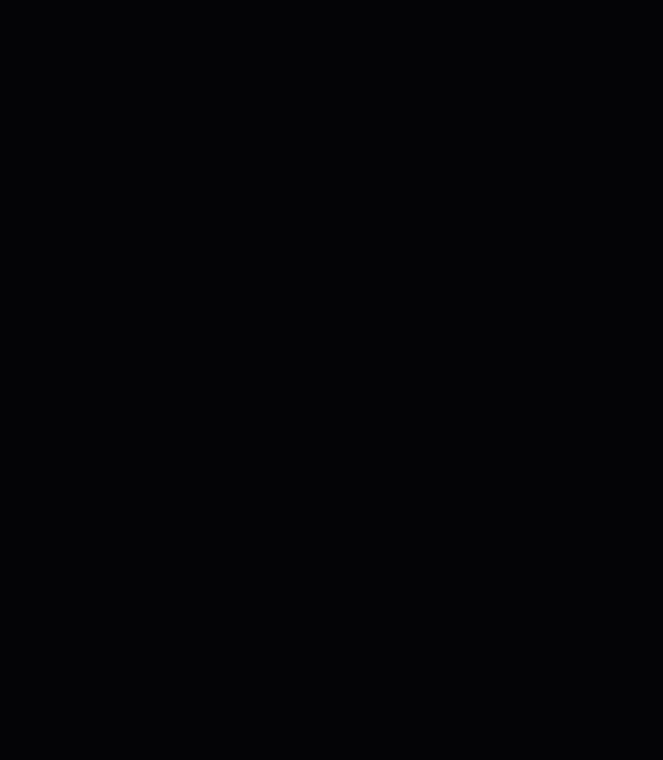
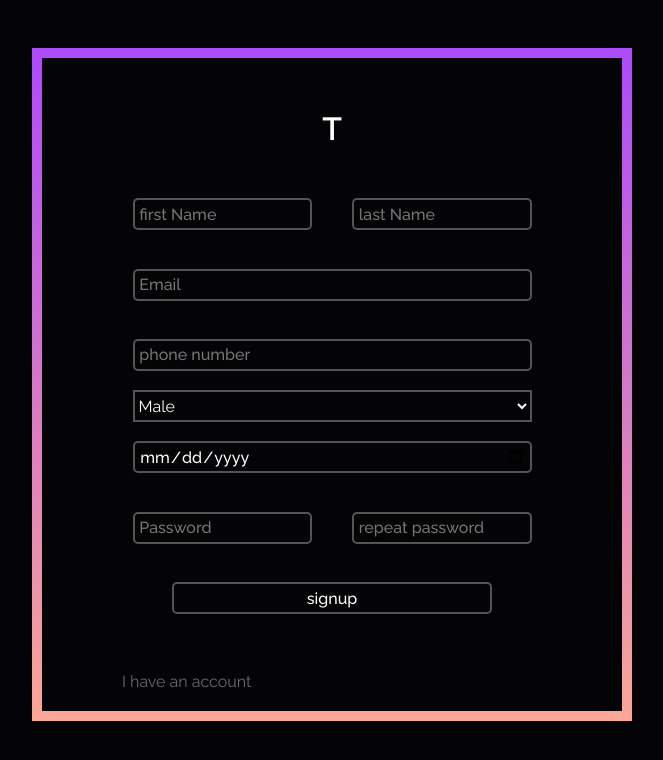
Before and after one commit to ZARAYACH/ecommerce_frontend, a React (Create React App) app: page /signup in a window 1280 px wide. Before the commit this address had no page. Shown: the top 760 px of the page, without its empty margins (308-971 px from the left). Built offline with nearby package versions, Linux system fonts and the light colour scheme; the HTML template or start-up script is replaced by a standard one.

Commit message:
signup also working just some testin in the ui

```diff
--- a/src/App.js
+++ b/src/App.js
@@ -4,6 +4,7 @@
 import {BrowserRouter as Router,Route, Routes ,Link} from 'react-router-dom';
 import Home from './component/home/home';
 import Login from './component/login/login';
+import Signup from './component/SignUp/SignUp';
 
 
 
@@ -14,6 +15,8 @@
          <Routes>
             <Route path='/' element= {<Home/>} />
             <Route path='/account' element={<Login/>} />
+            <Route path='/signup' element={<Signup/>}/>
+
          </Routes>
       </Router>
 
--- /dev/null
+++ b/src/component/SignUp/SignUp.css
@@ -0,0 +1,141 @@
+.signup-wraper{
+    width: 100%;
+    display: flex;
+    flex-direction: column;
+    justify-items: center;
+    align-items: center;
+}
+.signup-container{
+    width: 600px;
+    display: flex;
+    flex-direction: column;
+    align-items: center;
+    justify-content: center;
+    margin: 3rem 0;
+
+}
+.outline-border-signup {
+    padding: 20px;
+    border-top: 10px solid #AE4BFB;
+    border-bottom:10px solid #FBA596;
+    background-image:
+        linear-gradient(#AE4BFB, #FBA596),
+        linear-gradient(#AE4BFB, #FBA596)
+    ;
+    background-size:10px 100%;
+    background-position:0 0, 100% 0;
+    background-repeat:no-repeat;
+}
+.container-head{
+    margin: 2rem 0;
+    width: 75%;
+    display: flex;
+    align-items: center;
+    justify-content: center;
+}
+.container-head .logo{
+    text-decoration: none;
+    font-size: 2rem;
+    font-weight: 600;
+    transition: .3s;
+}
+.container-head .logo:hover{
+    opacity: .7;
+}
+.main-form{
+    width: 95%;
+    display: flex;
+    flex-direction: column;
+    justify-content: center;
+    align-items: center;
+}
+.main-form input{
+    width: 75%;
+    height: 2rem;
+    padding: .3rem;
+    margin: 1.2rem 0;
+    background-color: #040406;
+    border: 2px solid rgba(255, 255, 255, 0.316);
+    border-radius: 5px;
+    font-weight: 500;
+    transition: .3s;
+}
+.name{
+    width: 75%;
+    display: flex;
+    justify-content: space-between;
+}
+.name input{
+    width: 45%
+}
+.checkbox{
+    width: 75%;
+    display: inline;
+    text-align: left;
+    display: flex;
+    align-items: center;
+    justify-content: flex-start ;
+}
+.checkbox label{
+    margin-left: 0.3rem;
+    opacity: .7;
+}
+.main-form input[type = "checkbox"]{
+    width: 15px;
+    margin: 0;
+}
+.main-form input:focus{
+    border: 2px solid white;
+    outline: none;
+}
+.main-form input[type = "button"]{
+    width: 60%;
+    cursor: pointer;
+}
+.main-form input[type = "button"]:hover{
+    background-color: white;
+    color: #040406;
+}
+.main-form select{
+    width: 75%;
+    height: 2rem;
+    background-color: #040406;
+    border: 2px solid rgba(255, 255, 255, 0.316);
+
+}
+.forgot{
+    margin-top: 2rem;
+    width: 75%;
+    display: flex;
+    flex-direction: column;
+    align-items: flex-start;
+    justify-content: center;
+}
+.forgot a{
+    margin-top: .4rem;
+    font-weight: 400;
+    opacity: .4;
+    transition: .3s;
+    text-decoration: none;
+}
+.forgot a:hover{
+    opacity: 1;
+}
+.error{
+    border: 2px solid rgba(228, 21, 21, 0.662) !important;
+}
+.errorMessage{
+    TRANSITION: .3s;
+    font-size: .8rem;
+    width: 75%;
+    color: #dc6060;
+}
+.doneMessage{
+    TRANSITION: .3s;
+    font-size: .8rem;
+    width: 75%;
+    color: #60dc6e;
+}
+.sucess{
+    border: 2px solid rgba(77, 172, 56, 0.662) !important;
+}
--- /dev/null
+++ b/src/component/SignUp/SignUp.js
@@ -0,0 +1,199 @@
+import React, { useState, useEffect , useRef} from "react";
+import "./SignUp.css";
+import { Link,useNavigate } from "react-router-dom";
+import {
+  axiosInstancePublic
+} from "../axiosConfig/axiosInstance";
+import axios from "axios";
+
+function Signup() {
+
+    const firstNameTemp = useRef();
+    const lastNameTemp = useRef();
+    const emailTemp = useRef();
+    const phoneNumberTemp = useRef();
+    const passwordTemp = useRef();
+    const passwordRepeatTemp = useRef();
+    const genderTemp = useRef();
+    const birthDateTemp = useRef();
+    const errorMesage = useRef();
+
+    const [firstName,setFirstName] = useState("");
+    const [lastName,setLastName] = useState("");
+    const [email,setEmail] = useState("");
+    const [phoneNumber,setPhoneNumber] = useState("");
+    const [password,setPassword] = useState("");
+    const [passwordRepeat,setPasswordRepeat] = useState("");
+    const [gender,setGender] = useState("");
+    const [birthDate,setBirthDate] = useState("");
+
+
+    useEffect(() => {
+        if(password !== ""){
+          if(firstName !== "" &&
+        lastName !== "" &&
+        email !== "" &&
+        phoneNumber !== "" &&
+        password !== "" &&
+        passwordRepeat !== "" &&
+        gender !== "" &&
+        birthDate !== ""){
+          console.log(gender);
+
+            axiosInstancePublic.post
+            ("/api/v1/user/signup",
+              {
+                "firstName":firstName,
+                "lastname":lastName,
+                "email":email,
+                "phoneNumber":phoneNumber,
+                "gender":gender,
+                "birthDate":birthDate,
+                "userCredentials":{
+                  "password":password
+              }
+
+            }
+
+            ).then(res=>{
+              makeEvryEntryDone()
+              if(errorMesage.current.classList.contains("errorMessage")){
+                errorMesage.current.classList.remove("errorMessage")
+                errorMesage.current.classList.add("doneMessage")
+              }else{
+                errorMesage.current.classList.add("doneMessage")
+              }
+              errorMesage.current.textContent = res.data.success
+            })
+            .catch(err=>{
+              makeEvryEntryError()
+              console.log(err);
+              if(errorMesage.current.classList.contains("doneMessage")){
+                errorMesage.current.classList.remove("doneMessage")
+                errorMesage.current.classList.add("errorMessage")
+              }else{
+                errorMesage.current.classList.add("errorMessage")
+              }
+              errorMesage.current.textContent = err.response.data.error
+              passwordRepeatTemp.current.value =""
+              passwordTemp.current.value =""
+            })
+          }else{
+            makeEvryEntryError()
+
+          }
+        }
+       },[password]);
+
+       const makeEvryEntryError = ()=>{
+        firstNameTemp.current.classList.add("error")
+        lastNameTemp.current.classList.add("error")
+        emailTemp.current.classList.add("error")
+        genderTemp.current.classList.add("error")
+        birthDateTemp.current.classList.add("error")
+        passwordTemp.current.classList.add("error")
+        passwordRepeatTemp.current.classList.add("error")
+        phoneNumberTemp.current.classList.add("error")
+       }
+       const makeEvryEntryDone= ()=>{
+        firstNameTemp.current.classList.add("sucess")
+        lastNameTemp.current.classList.add("sucess")
+        emailTemp.current.classList.add("sucess")
+        genderTemp.current.classList.add("sucess")
+        birthDateTemp.current.classList.add("sucess")
+        passwordTemp.current.classList.add("sucess")
+        passwordRepeatTemp.current.classList.add("sucess")
+        phoneNumberTemp.current.classList.add("sucess")
+       }
+
+  return (
+    <div className="signup-wraper">
+      <div className="signup-container outline-border-signup">
+        <div className="container-head">
+          <Link to={"/"} className="logo">
+            T
+          </Link>
+        </div>
+        <div className="main-form">
+       <div className="name">
+       <input
+            ref={firstNameTemp}
+            type="text"
+            name="firstName"
+            id="firstName"
+            placeholder="first Name"
+          />
+            <input
+            ref={lastNameTemp}
+            type="text"
+            name="lastName"
+            id="lastName"
+            placeholder="last Name"
+          />
+       </div>
+          <input
+            ref={emailTemp}
+            type="text"
+            name="email"
+            id="email"
+            placeholder="Email"
+          />
+          <input
+            ref={phoneNumberTemp}
+            type="text"
+            name="phoneNumber"
+            id="phoneNumber"
+            placeholder="phone number"
+          />
+           <select
+            ref={genderTemp}
+            type="text"
+            name="gender"
+            id="gender"
+            placeholder="gender"
+          >
+              <option>Male</option>
+              <option>Female</option>
+          </select>
+          <input ref={birthDateTemp} type="date" name="birthDate" id="birthDate" />
+       <div className="name">
+            <input
+            ref={passwordTemp}
+            type="password"
+            name="password"
+            id="password"
+            placeholder="Password"
+          />
+           <input
+            ref={passwordRepeatTemp}
+            type="password"
+            name="passwordRepeat"
+            id="passwordRepeat"
+            placeholder="repeat password"
+          /></div>
+          <span ref={errorMesage} className=""></span>
+          <input
+            type="button"
+            value="signup"
+            onClick={()=>{
+                setPhoneNumber(phoneNumberTemp.current.value)
+                setFirstName(firstNameTemp.current.value)
+                setLastName(lastNameTemp.current.value)
+                setEmail(emailTemp.current.value)
+                setGender(genderTemp.current.value)
+                setBirthDate(birthDateTemp.current.value)
+                setPassword(passwordTemp.current.value)
+                setPasswordRepeat(passwordRepeatTemp.current.value)
+            }}
+          />
+        </div>
+        <div className="forgot">
+            <Link to={'/account'}>I have an account </Link>
+
+        </div>
+      </div>
+    </div>
+  );
+}
+
+export default Signup;
--- a/src/component/axiosConfig/axiosInstance.js
+++ b/src/component/axiosConfig/axiosInstance.js
@@ -2,7 +2,7 @@
 
 const axiosInstancePublic = axios.create({
     baseURL:"http://localhost:8081",
-    headers:{'content-type':"apllication/json"}
+    headers:{'content-type':"application/json"}
      })
 
 const axiosInstanceAuthoraized = axios.create({
```
